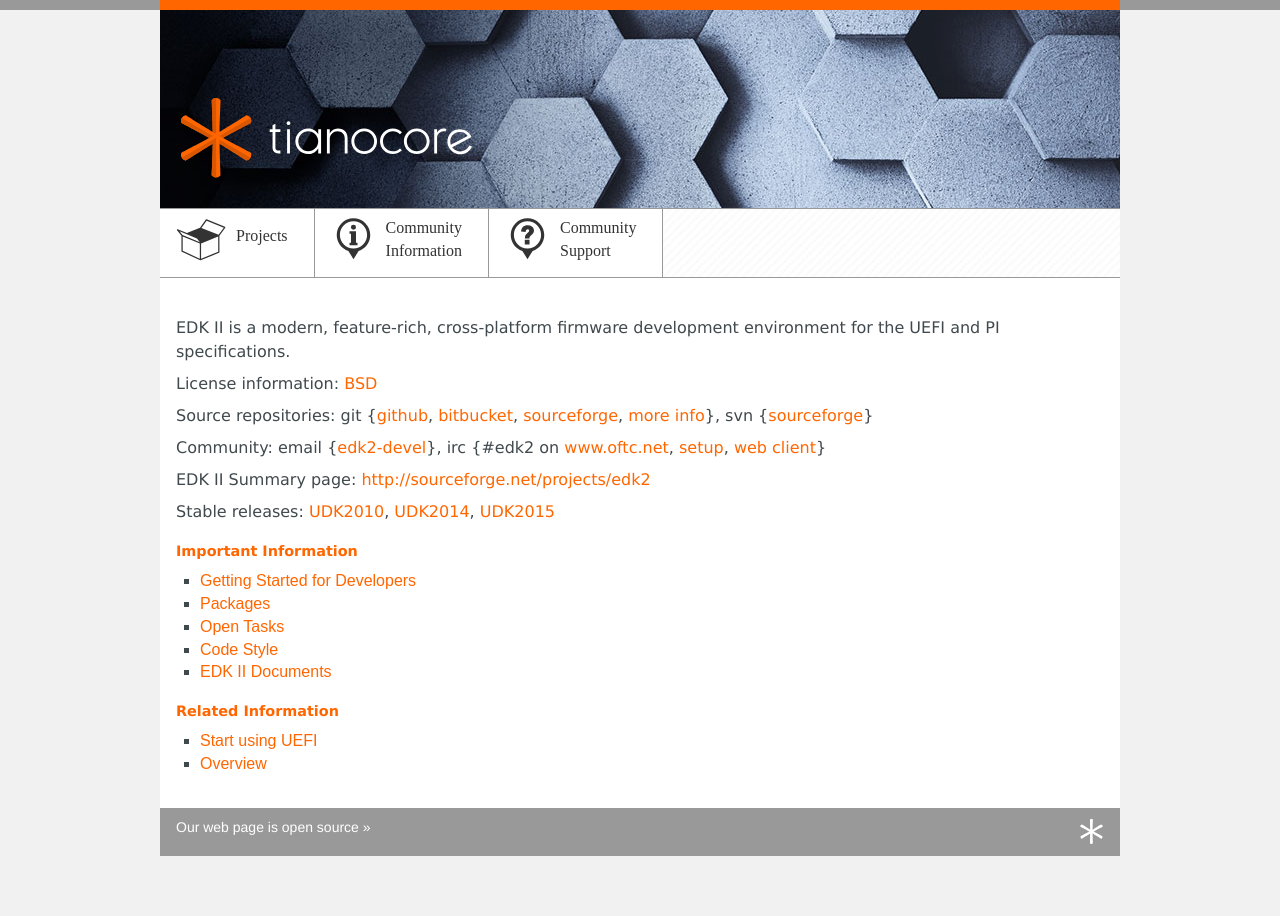
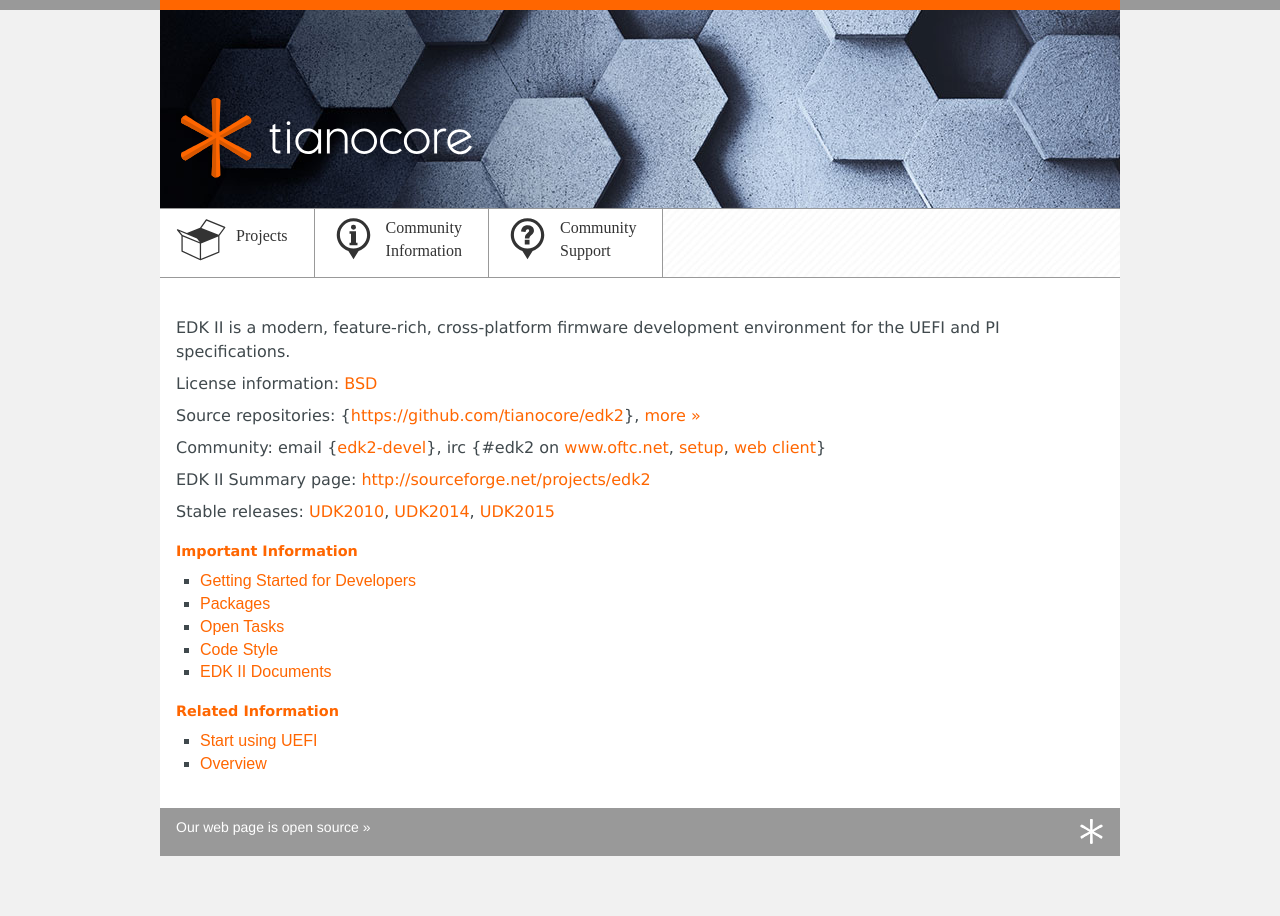
Before and after one commit to tianocore/tianocore.github.io, a Jekyll site: the page built from edk2/index.md, in a window 1280 px wide. Built offline with Jekyll 4.4.1, drawn with Linux system fonts in a browser that asks for light colours; nearby versions of some CDN libraries.

Commit message:
EDK II: Update Source Tree info for move to GitHub
Signed-off-by: Jordan Justen <jordan.l.justen@intel.com>

```diff
--- a/edk2/index.md
+++ b/edk2/index.md
@@ -10,13 +10,9 @@ environment for the UEFI and PI specifications.
 
 License information: [BSD](http://www.opensource.org/licenses/bsd-license.php)
 
-Source repositories: git
-{[github](https://github.com/tianocore/edk2),
- [bitbucket](https://bitbucket.org/tianocore/edk2),
- [sourceforge](https://sourceforge.net/p/tianocore/edk2),
- [more info]({{wiki}}/EDK2_git)},
-svn
-{[sourceforge](https://svn.code.sf.net/p/edk2/code/trunk/edk2)}
+Source repositories:
+ {[https://github.com/tianocore/edk2](https://github.com/tianocore/edk2)},
+ [more »](source.html)
 
 Community:
 email {[edk2-devel]({{wiki}}/Edk2-devel)},
```
Also changed, not shown: edk2/source.md (added, +24 -0 lines).
